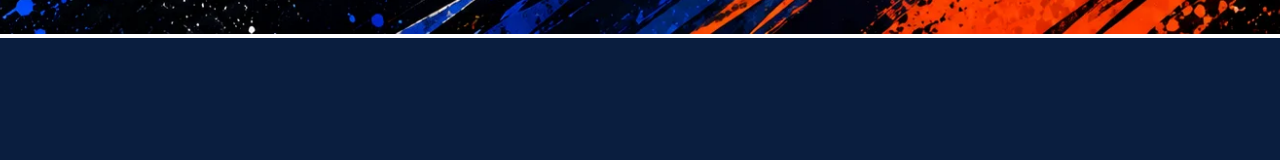
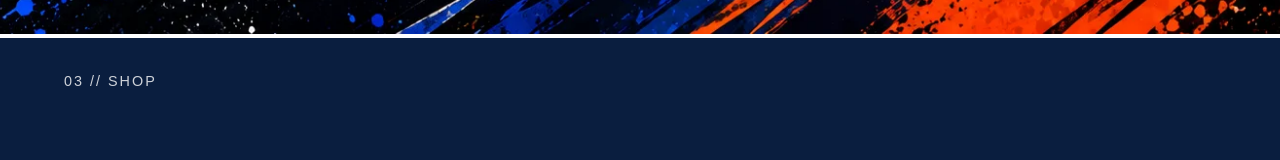
Before and after one commit to tompat1/rynell-studio, a React (Vite) app: page / in a window 1280 px wide. Shown: the part 1686-1846 px from the top of the page. Built offline with nearby package versions, Linux system fonts and the light colour scheme; no server answers.

Commit message:
feat: add section labels and update section styles across multiple components

```diff
--- a/src/components/About.jsx
+++ b/src/components/About.jsx
@@ -7,7 +7,8 @@ const About = () => {
   const manifestoText = "Rynell Studio is a multi-disciplinary creative force specializing in aggressive, high-impact visual design. From conceptual branding to explosive campaign visuals and AI-driven asset generation, we deliver work that doesn't just look good—it hits hard. We operate at the bleeding edge of visual culture, blending raw human creativity with state-of-the-art AI tooling to deliver uncompromising aesthetics.";
 
   return (
-    <section id="about" className="section-container">
+    <section id="about" className="section-container" style={{ position: 'relative' }}>
+      <div className="section-label">05 // ABOUT</div>
 
       {/* Manifesto Section */}
       <div className="about-content">
--- a/src/components/Ads.jsx
+++ b/src/components/Ads.jsx
@@ -78,7 +78,8 @@ const Ads = () => {
   };
 
   return (
-    <section id="ads" className="section-container">
+    <section id="ads" className="ads-section" style={{ position: 'relative' }}>
+      <div className="section-label">04 // CAMPAIGN</div>
       <div className="ads-header">
         <h2 className="section-title">ADS</h2>
         <p className="section-description">Visual campaigns that break through the noise. Bold imagery, aggressive typography, and uncompromising art direction.</p>
--- a/src/components/Collections.jsx
+++ b/src/components/Collections.jsx
@@ -63,7 +63,8 @@ const Collections = () => {
   };
 
   return (
-    <section id="collections" className="section-container">
+    <section id="collections" className="collections-section" style={{ position: 'relative' }}>
+      <div className="section-label">02 // COLLECTIONS</div>
       <div className="collections-header">
         <h2 className="section-title">COLLECTIONS</h2>
         <p className="section-description">Curated aesthetic archives. A rotating selection of our latest visual experiments and structural explorations.</p>
--- a/src/components/Hero.jsx
+++ b/src/components/Hero.jsx
@@ -5,7 +5,8 @@ import boltSvg from "../assets/lightning_bolt_sticker_vector.svg";
 
 const Hero = () => {
   return (
-    <section className="hero-section">
+    <section id="hero" className="hero-section" style={{ position: 'relative' }}>
+      <div className="section-label">01 // INTRO</div>
       {/* Big and Bold Background Image */}
       <div className="hero-bg-container">
         <img
--- a/src/components/Journal.jsx
+++ b/src/components/Journal.jsx
@@ -87,7 +87,8 @@ const Journal = () => {
   };
 
   return (
-    <section id="journal" className="section-container">
+    <section id="journal" className="section-container" style={{ position: 'relative' }}>
+      <div className="section-label">07 // JOURNAL</div>
       <div className="content-wrapper">
         <div className="journal-header">
           <div className="title-group">
--- a/src/components/Services.jsx
+++ b/src/components/Services.jsx
@@ -94,7 +94,8 @@ const Services = () => {
   };
 
   return (
-    <section className="services-section">
+    <section id="services" className="services-section" style={{ position: 'relative' }}>
+      <div className="section-label">06 // SERVICES</div>
 
       {/* Explosive Pop-Art Background Image */}
       <div className="services-bg-container">
--- a/src/components/Shop.jsx
+++ b/src/components/Shop.jsx
@@ -78,8 +78,10 @@ const Shop = ({ addToCart }) => {
   const [isArchiveOpen, setIsArchiveOpen] = useState(false);
 
   return (
-    <section id="shop" className="section-container">
-      <div className="content-wrapper">
+    <section id="shop" style={{ position: 'relative' }}>
+      <div className="section-label">03 // SHOP</div>
+      <div className="section-container">
+        <div className="content-wrapper">
         <div className="shop-header">
           <div className="title-group">
             <h2 className="section-title">LATEST DROPS</h2>
@@ -369,6 +371,7 @@ const Shop = ({ addToCart }) => {
           .shop-archive-grid { padding: 2rem 5%; }
         }
       `}</style>
+      </div>
     </section>
   );
 };
--- a/src/index.css
+++ b/src/index.css
@@ -90,6 +90,20 @@ a {
 .text-blue { color: var(--secondary-blue); }
 .text-yellow { color: var(--yellow); }
 .text-dark { color: var(--black); }
+
+/* Section Label */
+.section-label {
+  position: absolute;
+  top: 2rem;
+  left: 5%;
+  font-family: var(--font-body);
+  font-size: 0.9rem;
+  color: var(--text-secondary);
+  letter-spacing: 2px;
+  text-transform: uppercase;
+  z-index: 10;
+  pointer-events: none;
+}
 
 /* Comic Text Effect */
 .comic-text {
```
